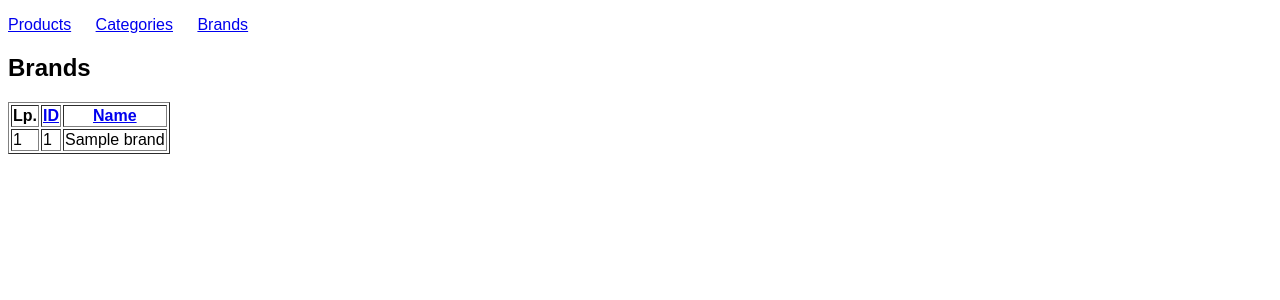
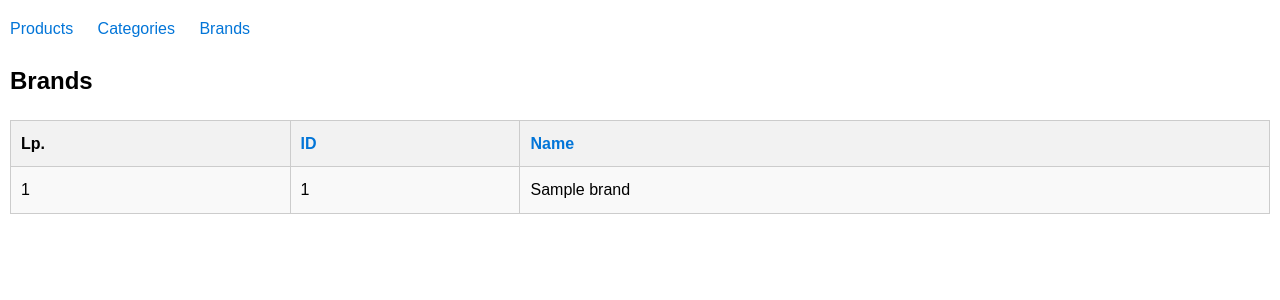
Before and after one commit to brylka/pythonStorage, a Flask app: page /brands in a window 1280 px wide. Shown: the top 300 px of the page. Run offline with Flask 3, Linux system fonts and the light colour scheme; tables that the repository leaves empty hold one stand-in row (values such as "Sample post").

Commit message:
Add styles to table

```diff
--- a/app/static/css/styles.css
+++ b/app/static/css/styles.css
@@ -1,5 +1,7 @@
 body {
     font-family: Arial, sans-serif;
+    line-height: 1.6;
+    margin: 10px;
 }
 
 nav ul {
@@ -11,3 +13,32 @@ nav ul li {
     display: inline;
     margin-right: 20px;
 }
+
+table {
+    width: 100%;
+    border-collapse: collapse;
+    margin-top: 20px;
+}
+
+th, td {
+    padding: 10px;
+    border: 1px solid #ccc;
+    text-align: left;
+}
+
+th {
+    background-color: #f2f2f2;
+}
+
+tr:nth-child(even) {
+    background-color: #f9f9f9;
+}
+
+a {
+    color: #0275d8;
+    text-decoration: none;
+}
+
+a:hover {
+    text-decoration: underline;
+}
--- a/app/templates/brands.html
+++ b/app/templates/brands.html
@@ -4,7 +4,8 @@
 
 {% block content %}
     <h2>Brands</h2>
-    <table border="1">
+
+    <table>
         <tr>
             <th>Lp.</th>
             <th><a href="?sort=id&direction={{ 'asc' if sort != 'id' or direction == 'desc' else 'desc' }}">ID</a></th>
--- a/app/templates/categories.html
+++ b/app/templates/categories.html
@@ -4,7 +4,8 @@
 
 {% block content %}
     <h2>Categories</h2>
-    <table border="1">
+
+    <table>
         <tr>
             <th>Lp.</th>
             <th><a href="?sort=id&direction={{ 'asc' if sort != 'id' or direction == 'desc' else 'desc' }}">ID</a></th>
--- a/app/templates/products.html
+++ b/app/templates/products.html
@@ -4,7 +4,8 @@
 
 {% block content %}
     <h2>Products</h2>
-    <table border="1">
+
+    <table>
         <tr>
             <th>Lp.</th>
             <th><a href="?sort=id&direction={{ 'asc' if sort != 'id' else next_direction }}">ID</a></th>
```
Also changed, not shown: app/templates/navmenu.html (indentation only).
